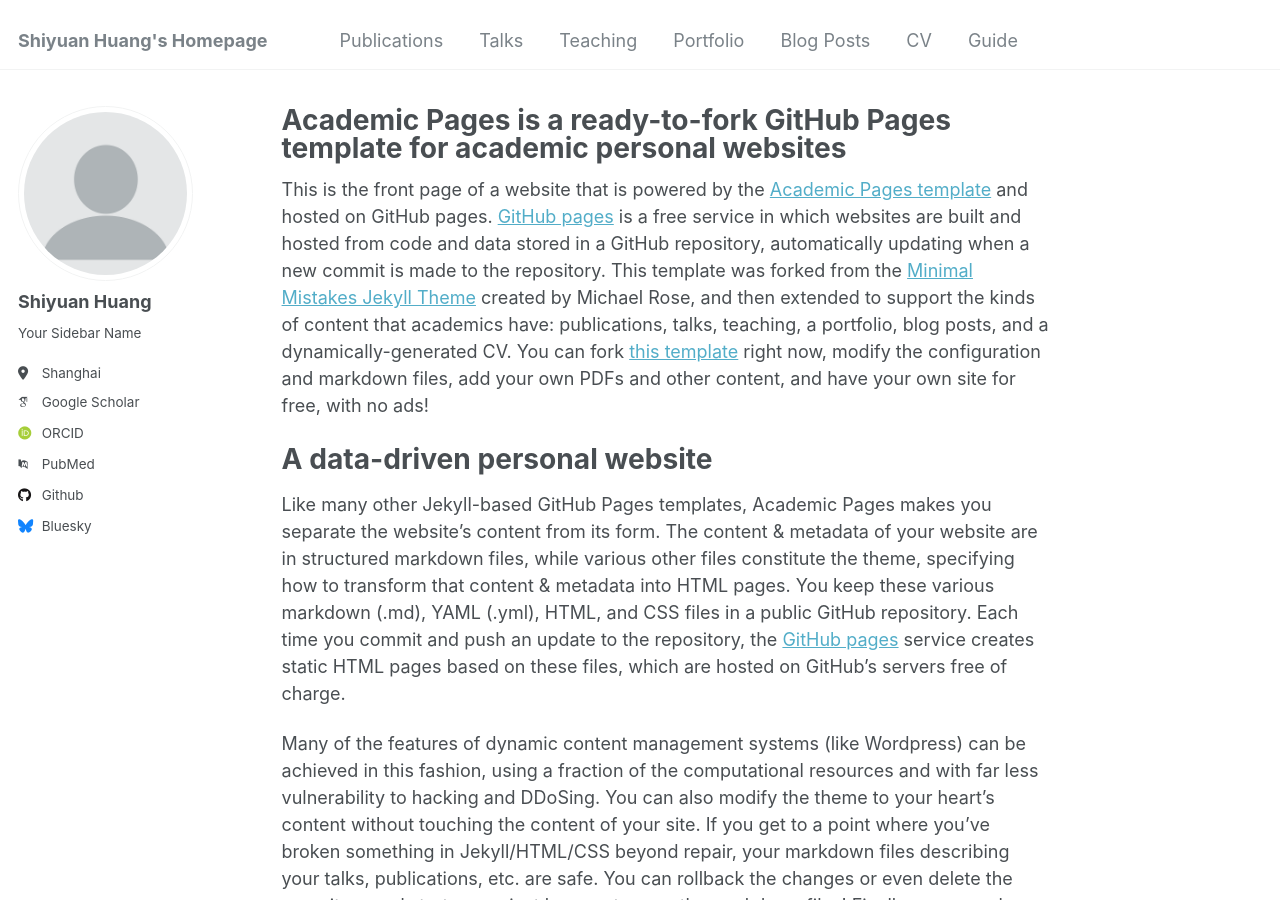
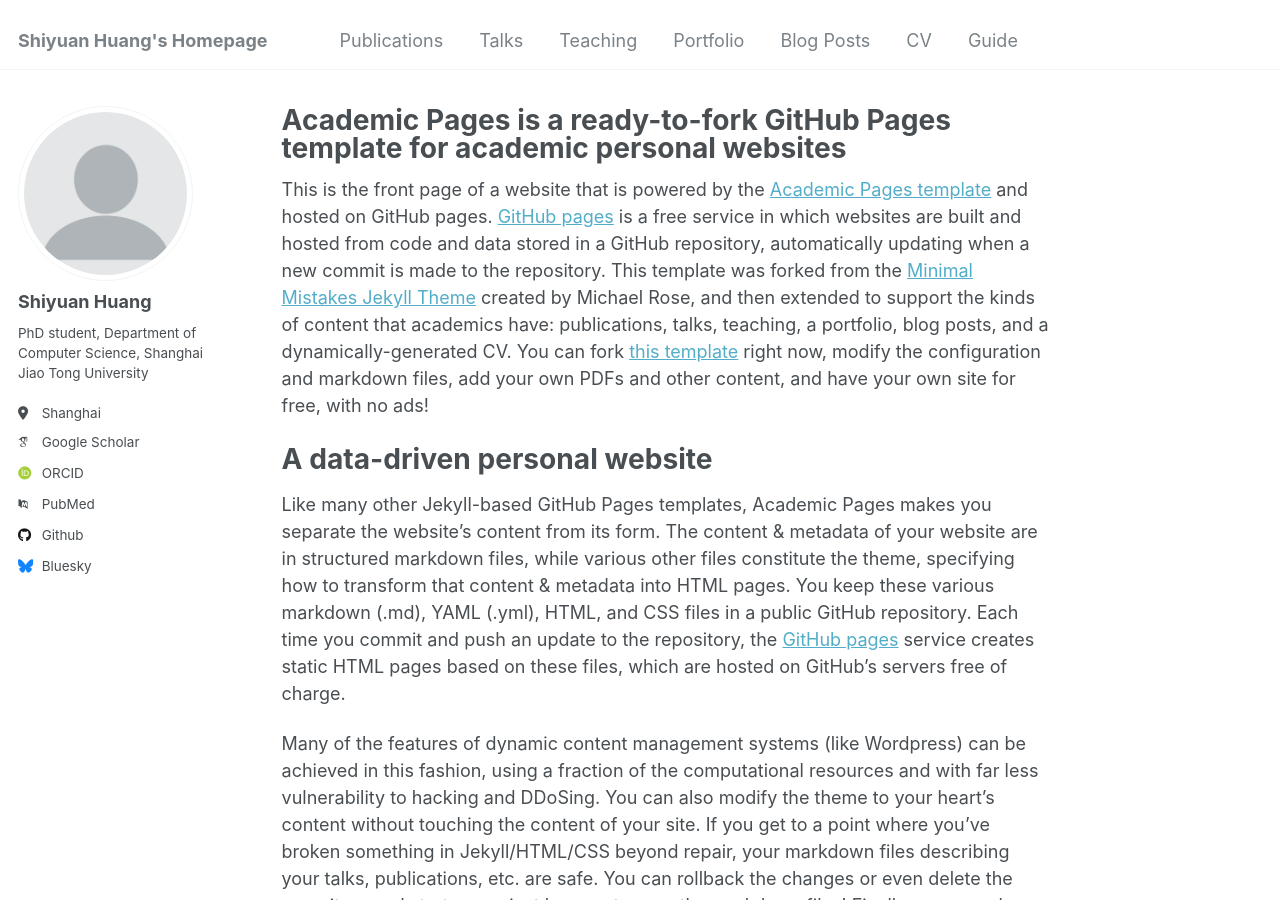
Before and after one commit to Hsy0406/Hsy0406.github.io, a Jekyll site: the page built from _pages/about.md, in a window 1280 px wide and 900 px high. Built offline with Jekyll 4.4.1, drawn with Linux system fonts in a browser that asks for light colours; some web fonts are replaced.

Commit message:
Update _config.yml

```diff
--- a/_config.yml
+++ b/_config.yml
@@ -24,7 +24,7 @@ author:
   avatar           : "profile.png"
   name             : "Shiyuan Huang"
   pronouns         : # example: "she/her"
-  bio              : "Your Sidebar Name"
+  bio              : "PhD student, Department of Computer Science, Shanghai Jiao Tong University"
   location         : "Shanghai"
   employer         : #"Red Brick University"
   uri              : # URL
```
